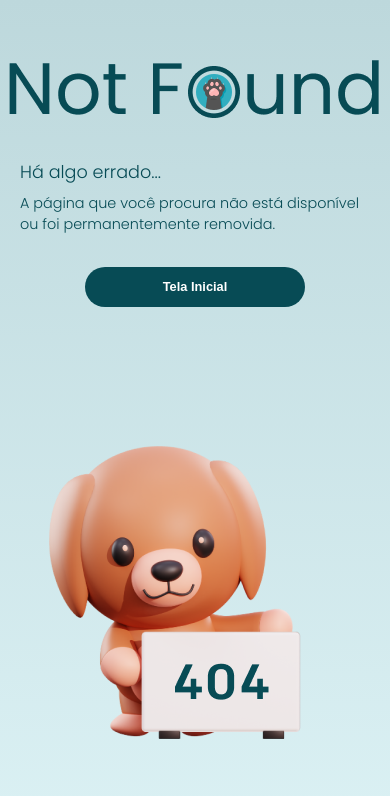
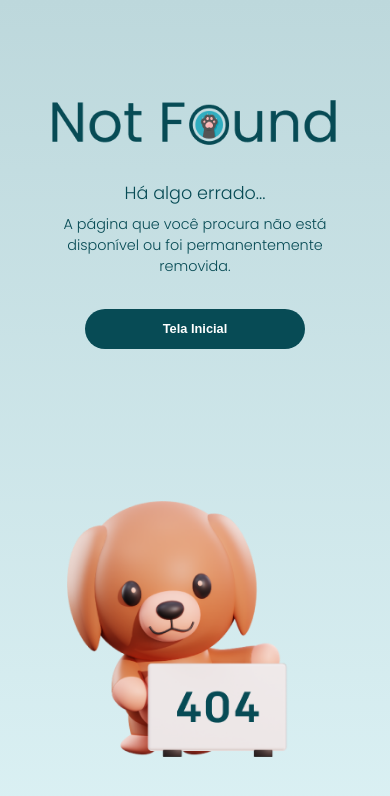
Before and after one commit to jorgelucasalm/petcare, a React (Create React App) app: page / in a window 390 px wide. Shown: the top 796 px of the page. Built offline with nearby package versions, Linux system fonts and the light colour scheme.

Commit message:
fix: ajusta responsividade

```diff
--- a/src/pages/NotFound/style.js
+++ b/src/pages/NotFound/style.js
@@ -1,4 +1,4 @@
-import styled from "styled-components";
+import styled from 'styled-components';
 
 export const Container = styled.div`
   display: flex;
@@ -7,24 +7,35 @@ export const Container = styled.div`
 
   align-items: center;
   justify-content: center;
+  gap: 3rem;
   overflow-y: hidden;
   width: 100%;
   height: 100vh;
-    color: #074B55;
-    background: linear-gradient(180deg, #BDD8DC 0%, #DBF1F4 100%);
+  padding: 2rem;
+  color: #074b55;
+  background: linear-gradient(180deg, #bdd8dc 0%, #dbf1f4 100%);
 
   h2 {
     font-size: 1.1rem;
     font-weight: 500;
+
+    @media (max-width: 700px) {
+      text-align: center;
+    }
   }
 
   p {
+    width: 100%;
     max-width: 350px;
-        min-width: 320px;
-        font-size: .9rem;
+    min-width: 300px;
+    font-size: 0.9rem;
     font-weight: 400;
 
-        padding: .5rem 0;
+    padding: 0.5rem 0;
+
+    @media (max-width: 700px) {
+      text-align: center;
+    }
   }
 `;
 
@@ -32,9 +43,31 @@ export const Content = styled.div`
   display: flex;
   flex-direction: column;
   gap: 1rem;
+  justify-content: center;
+
+  img {
+    width: 100%;
+    max-width: 350px;
+    padding: 1rem 0;
+
+    @media (max-width: 700px) {
+      padding: 0 1rem;
+    }
+  }
+
+  div {
+    display: flex;
+    flex-direction: column;
+    justify-content: center;
+  }
+
+  @media (max-width: 700px) {
     align-items: center;
+  }
 `;
 
 export const Dog = styled.img`
-    margin: 4rem;
+  width: 100%;
+  max-width: 16rem;
+  min-width: 12rem;
 `;
```
Also changed, not shown: src/pages/NotFound/index.js (+13 -12 lines). Lines whose indentation alone changed are shown as unchanged.
